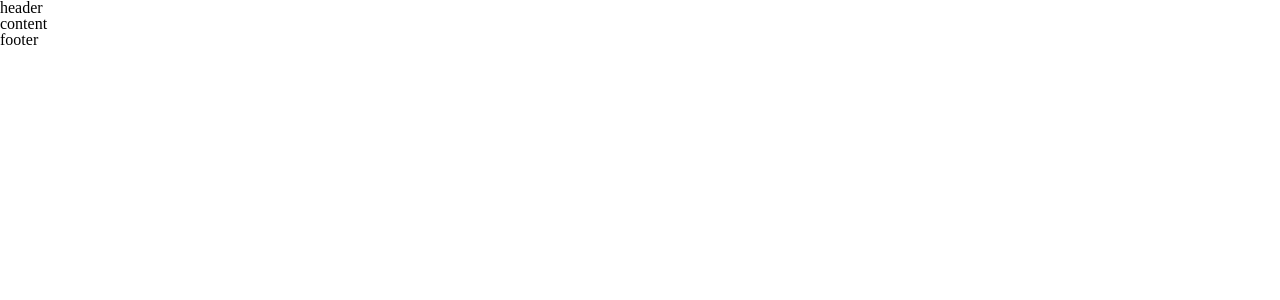
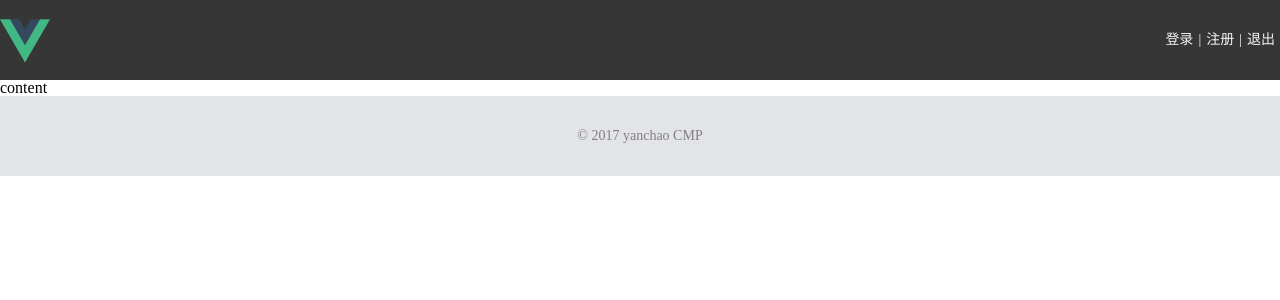
Before and after one commit to 290388252/webvue, a Vue app: page / in a window 1280 px wide. Shown: the top 300 px of the page. Built offline with nearby package versions, Linux system fonts and the light colour scheme.

Commit message:
header and footer

```diff
--- a/src/App.vue
+++ b/src/App.vue
@@ -1,8 +1,21 @@
 <template>
   <div>
-    <div class="header">header</div>
+    <div class="header">
+      <div class="app-head-inner">
+        <img src="../src/assets/logo.png" alt="">
+        <div class="head-nav">
+          <ul class="nav-list">
+            <li class="text">登录</li>
+            <li class="nav-pile">|</li>
+            <li class="text">注册</li>
+            <li class="nav-pile">|</li>
+            <li class="text">退出</li>
+          </ul>
+        </div>
+      </div>
+    </div>
     <div class="content">content</div>
-    <div class="footer">footer</div>
+    <div class="footer">© 2017 yanchao CMP</div>
   </div>
 </template>
 
@@ -13,4 +26,36 @@ export default {
 </script>
 
 <style lang="stylus" rel="stylesheet/stylus">
+  .header
+    background: #363636;
+    width 100%
+    height 80px
+    line-height: 80px
+    .app-head-inner
+      margin: 0 auto
+      img
+        width 50px
+        height 50px
+        margin-top 16px
+      .head-nav
+        float: right
+        .nav-list
+          li
+            float: left
+            margin-right 5px
+            color whitesmoke
+            font-size 14px
+          .text
+            cursor pointer
+            &:hover
+              color: red
+
+  .footer
+    background #e3e4e8
+    text-align center
+    width 100%
+    height 80px
+    line-height 80px
+    font-size 14px
+    color gray
 </style>
```
